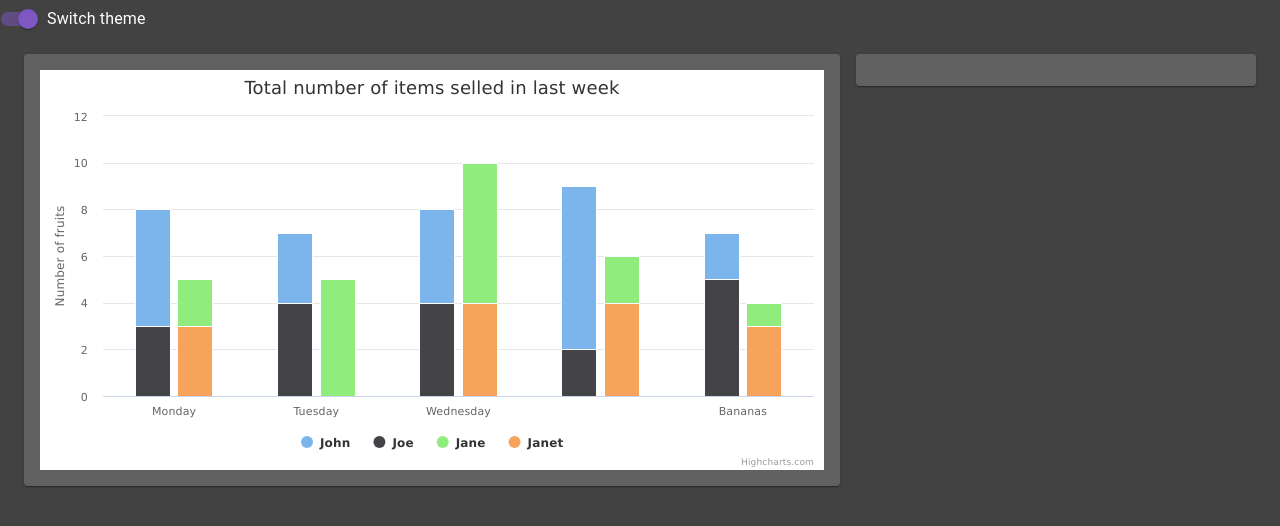
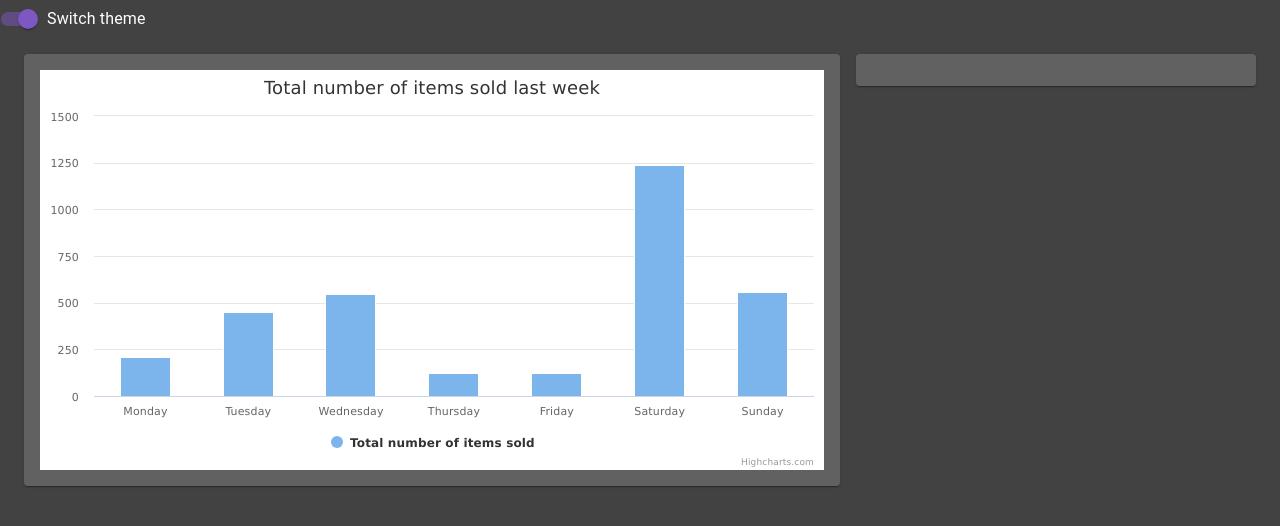
Before and after one commit to zakrzewskib/seller-dashboard, a React (Create React App) app: page / in a window 1280 px wide. Shown: the top 526 px of the page. Built offline with nearby package versions, Linux system fonts and the light colour scheme.

Commit message:
Add some 'good looking' data to chart

```diff
--- a/src/components/SellerChart.js
+++ b/src/components/SellerChart.js
@@ -12,34 +12,25 @@ export default class SellerChart extends React.Component {
         },
 
         title: {
-          text: 'Total number of items selled in last week',
+          text: 'Total number of items sold last week',
         },
 
         xAxis: {
-          categories: ['Monday', 'Tuesday', 'Wednesday', '', 'Bananas'],
+          categories: [
+            'Monday',
+            'Tuesday',
+            'Wednesday',
+            'Thursday',
+            'Friday',
+            'Saturday',
+            'Sunday',
+          ],
         },
 
         yAxis: {
-          allowDecimals: false,
-          min: 0,
           title: {
-            text: 'Number of fruits',
-          },
-        },
-
-        tooltip: {
-          formatter: function () {
-            return (
-              '<b>' +
-              this.x +
-              '</b><br/>' +
-              this.series.name +
-              ': ' +
-              this.y +
-              '<br/>' +
-              'Total: ' +
-              this.point.stackTotal
-            );
+            //text: 'Total number of items sold',
+            text: '',
           },
         },
 
@@ -51,24 +42,8 @@ export default class SellerChart extends React.Component {
 
         series: [
           {
-            name: 'John',
-            data: [5, 3, 4, 7, 2],
-            stack: 'male',
-          },
-          {
-            name: 'Joe',
-            data: [3, 4, 4, 2, 5],
-            stack: 'male',
-          },
-          {
-            name: 'Jane',
-            data: [2, 5, 6, 2, 1],
-            stack: 'female',
-          },
-          {
-            name: 'Janet',
-            data: [3, 0, 4, 4, 3],
-            stack: 'female',
+            name: 'Total number of items sold',
+            data: [211, 451, 545, 123, 123, 1235, 555],
           },
         ],
       },
```
